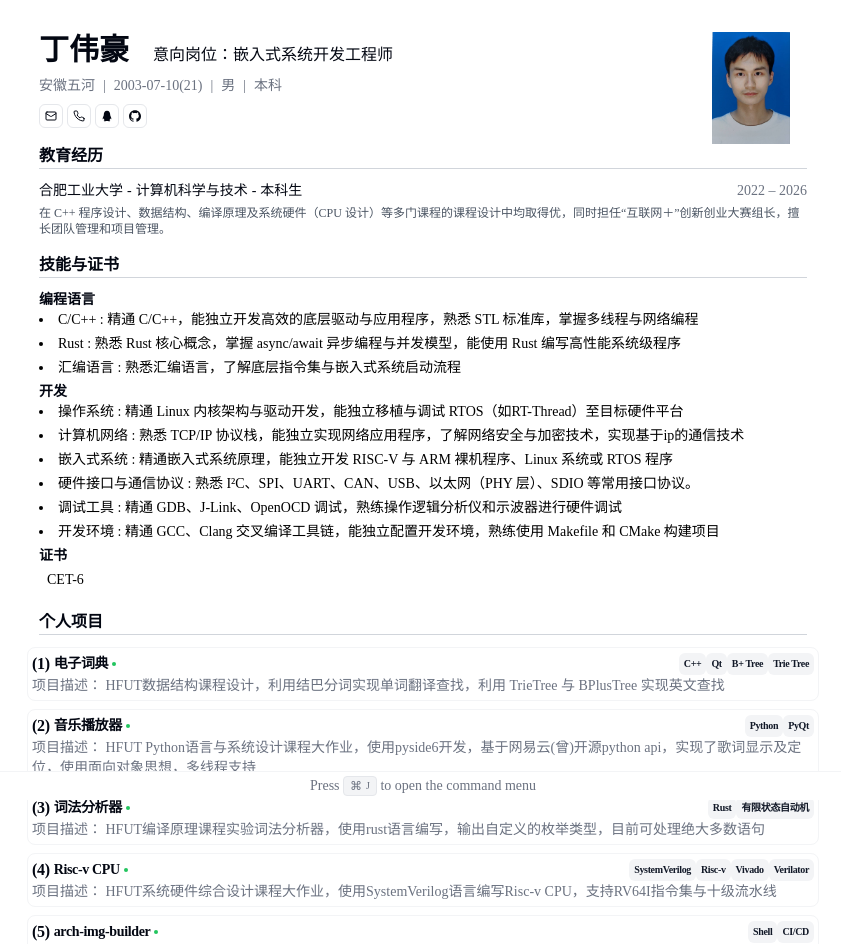
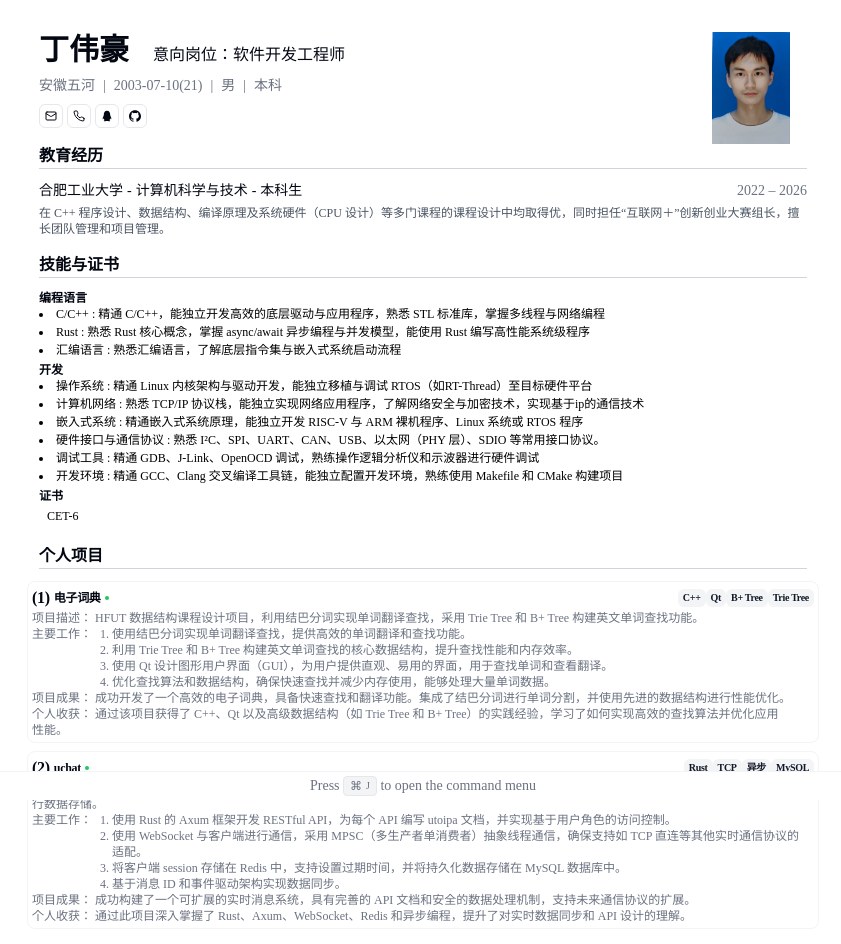
Before and after one commit to DingWH03/mycv, a Next.js app: page / in a window 1280 px wide. Shown: the top 944 px of the page, without its empty margins (217-1058 px from the left). Built offline with nearby package versions, Linux system fonts and the light colour scheme.

Commit message:
更新成软件开发工程师，精细项目，post to xinkailai

```diff
--- a/src/app/page-contents.tsx
+++ b/src/app/page-contents.tsx
@@ -192,8 +192,8 @@ export default function Page({ language }: PageProps) {
           <div className="mt-0 space-y-1">
             {data.skills.map((skillCategory, index) => (
               <div key={index}>
-                <h3 className="text-sm font-semibold">{skillCategory.category}</h3>
-                <ul className="list-disc list-inside text-sm font-light text-black space-y-1">
+                <h3 className="text-xs font-semibold">{skillCategory.category}</h3>
+                <ul className="list-disc list-inside text-xs font-light text-black space-y-0.5">
                   {skillCategory.items.map((skill, idx) => (
                     <li key={idx}>
                       {skill.name} {skill.level && `: ${skill.level}`}
@@ -206,7 +206,7 @@ export default function Page({ language }: PageProps) {
 
             {/* Certifications Section */}
             <div className="mt-0">
-              <h3 className="text-sm font-semibold">
+              <h3 className="text-xs font-semibold">
                 {language === 'zh' ? "证书" : "Certifications"}
               </h3>
               <div className="flex flex-wrap gap-2">
@@ -214,7 +214,7 @@ export default function Page({ language }: PageProps) {
                   <div key={index}>
                     <div className="flex flex-wrap gap-2">
                       <span
-                        className="px-2 py-1 text-sm font-medium text-black"
+                        className="px-2 py-1 text-xs font-medium text-black"
                         title={`${language === 'zh' ? "颁发机构：" : "Issuer:"} ${cert.issuer} (${cert.date})`}
                       >
                         {cert.name}
@@ -232,7 +232,7 @@ export default function Page({ language }: PageProps) {
           <h2 className="text-base font-bold border-b border-gray-300">
             {language === 'zh' ? '个人项目' : 'Personal Projects'}
           </h2>
-          <div className="-mx-3 grid grid-cols-1 gap-2 print:mx-0 print:gap-0 md:grid-cols-1 lg:grid-cols-1">
+          <div className="-mx-3 grid text-xs grid-cols-1 gap-2 print:mx-0 print:gap-0 md:grid-cols-1 lg:grid-cols-1">
             {data.projects.map((project, index) => {
               return (
                 <ProjectCard
@@ -241,6 +241,9 @@ export default function Page({ language }: PageProps) {
                   title={project.title}
                   description={project.description}
                   tags={project.techStack}
+                  personalGains={project.gains}
+                  mainTasks={project.tasks ? [...project.tasks] : undefined}
+                  achievements={project.achievements}
                   link={"link" in project ? project.link.href : undefined}
                   language={language}
                 />
--- a/src/components/project-card.tsx
+++ b/src/components/project-card.tsx
@@ -38,7 +38,7 @@ export function ProjectCard({
       <CardHeader>
         <div className="space-y-2">
           {/* 项目标题和序号 */}
-          <CardTitle className="text-sm flex justify-between items-center">
+          <CardTitle className="text-xs flex justify-between items-center">
             <div className="mr-1 text-base">({order})</div>
             {link ? (
               <a
@@ -73,46 +73,52 @@ export function ProjectCard({
         </div>
       </CardHeader>
 
-      <CardDescription className="font-mono tags-print text-sm hidden print:block">
+      <CardDescription className="font-mono tags-print text-xs hidden print:block">
         {/* 打印时链接部分显示 */}
-        <p>{language === 'zh' ? '项目链接：' : 'Link:'} <a
+        <div>{language === 'zh' ? '项目链接：' : 'Link:'} <a
           href={link}
           target="_blank"
           className="inline-flex items-center gap-1 hover:underline"
-              >{link}</a></p>
+        >{link}</a></div>
         {/* 打印时标签部分显示 */}
         <p>{language === 'zh' ? '应用技术：' : 'Tags:'} {tags.join("、")}</p>
       </CardDescription>
 
-      <CardContent className="mt-auto flex">
+      <CardContent className="mt-0 font-mono text-xs">
         {/* 项目描述 */}
-        {language === 'zh' ? '项目描述：' : 'Description:'} {description}
+        <div>{language === 'zh' ? '项目描述：' : 'Description:'} {description}</div>
+
         {/* 主要工作 */}
+        <div>
           {mainTasks.length > 0 && (
-          <>
-            <div className="font-mono text-xs">
+            <div className="font-mono flex items-start text-xs">
+              <div className="mt-0 mr-0 flex-shrink-0">
                 {language === 'zh' ? '主要工作：' : 'Tasks:'}
               </div>
-            <ul className="font-mono text-xs list-disc pl-5">
+              <ol className="list-decimal pl-5">
                 {renderMainTasks}
-            </ul>
-          </>
+              </ol>
+            </div>
           )}
+        </div>
 
         {/* 项目成果 */}
-        {achievements && (
-          <div className="font-mono text-xs mt-2">
+        <div>{achievements && (
+          <div className="font-mono text-xs mt-0">
             {language === 'zh' ? '项目成果：' : 'Achievements:'} {achievements}
           </div>
-        )}
+        )}</div>
 
         {/* 个人收获 */}
+        <div>
           {personalGains && (
-          <div className="font-mono text-xs mt-2">
+            <div className="font-mono text-xs mt-0">
               {language === 'zh' ? '个人收获：' : 'Gains:'} {personalGains}
             </div>
           )}
+        </div>
       </CardContent>
+
     </Card>
   );
 }
--- a/src/data/resume-data.tsx
+++ b/src/data/resume-data.tsx
@@ -34,7 +34,7 @@ export const RESUME_DATA = {
     "合肥工业大学计算机科学与技术专业学生，擅长C++、Rust、Python和Java编程，熟悉Linux系统。参与过计算机图形学实验室项目，有深度学习研究经验。热爱编程，积极乐观，注重实践和动手能力的提升。",
   avatarUrl: "/images/avatar.jpg",
   personalWebsiteUrl: "https://me.cxhao.top",
-  target: "嵌入式系统开发工程师",
+  target: "软件开发工程师",
   contact: {
     email: "DingVero@outlook.com",
     tel: "+8615556183656",
@@ -134,84 +134,49 @@ export const RESUME_DATA = {
         "C++",
         "Qt",
         "B+ Tree",
-        "Trie Tree",
+        "Trie Tree"
       ],
-      description: "HFUT数据结构课程设计，利用结巴分词实现单词翻译查找，利用 TrieTree 与 BPlusTree 实现英文查找",
+      description: "HFUT 数据结构课程设计项目，利用结巴分词实现单词翻译查找，采用 Trie Tree 和 B+ Tree 构建英文单词查找功能。",
+      tasks: [
+        "使用结巴分词实现单词翻译查找，提供高效的单词翻译和查找功能。",
+        "利用 Trie Tree 和 B+ Tree 构建英文单词查找的核心数据结构，提升查找性能和内存效率。",
+        "使用 Qt 设计图形用户界面（GUI），为用户提供直观、易用的界面，用于查找单词和查看翻译。",
+        "优化查找算法和数据结构，确保快速查找并减少内存使用，能够处理大量单词数据。"
+      ],
+      achievements: "成功开发了一个高效的电子词典，具备快速查找和翻译功能。集成了结巴分词进行单词分割，并使用先进的数据结构进行性能优化。",
+      gains: "通过该项目获得了 C++、Qt 以及高级数据结构（如 Trie Tree 和 B+ Tree）的实践经验，学习了如何实现高效的查找算法并优化应用性能。",
       logo: ConsultlyLogo,
       link: {
         label: "Qt-E-dict",
         href: "https://github.com/DingWH03/Qt-E-dict",
       },
     },
-    {
-      title: "音乐播放器",
-      techStack: [
-        "Python",
-        "PyQt",
-      ],
-      description: "HFUT Python语言与系统设计课程大作业，使用pyside6开发，基于网易云(曾)开源python api，实现了歌词显示及定位，使用面向对象思想，多线程支持",
-      logo: ConsultlyLogo,
-      link: {
-        label: "Xiximusic",
-        href: "https://github.com/DingWH03/Xiximusic",
-      },
-    },
-    {
-      title: "词法分析器",
-      techStack: [
-        "Rust",
-        "有限状态自动机",
-      ],
-      description: "HFUT编译原理课程实验词法分析器，使用rust语言编写，输出自定义的枚举类型，目前可处理绝大多数语句",
-      logo: ConsultlyLogo,
-      link: {
-        label: "Lexer",
-        href: "https://github.com/DingWH03/lexer",
-      },
-    },
-    {
-      title: "Risc-v CPU",
-      techStack: [
-        "SystemVerilog",
-        "Risc-v",
-        "Vivado",
-        "Verilator",
-      ],
-      description: "HFUT系统硬件综合设计课程大作业，使用SystemVerilog语言编写Risc-v CPU，支持RV64I指令集与十级流水线",
-      logo: ConsultlyLogo,
-      link: {
-        label: "RVCPU",
-        href: "https://github.com/DingWH03/RVCPU",
-      },
-    },
-    {
-      title: "arch-img-builder",
-      techStack: [
-        "Shell",
-        "CI/CD",
-      ],
-      description: "自动化构建Arch Linux镜像的工具，使用Shell脚本和CI/CD流程，自动编译kernel、uboot、opensbi与rootfs，生成可用于烧录的镜像文件",
-      logo: ConsultlyLogo,
-      link: {
-        label: "arch-img-builder",
-        href: "https://github.com/DingWH03/arch-img-builder",
-      },
-    },
+
+
     {
       title: "uchat",
       techStack: [
-        "rust",
-        "tcp",
-        "async",
-        "mysql"
+        "Rust",
+        "TCP",
+        "异步",
+        "MySQL"
       ],
-      description: "基于rust的聊天应用，使用TCP协议实现客户端与服务器端的通信，支持异步处理和MySQL数据库存储",
+      description: "Uchat 是一个基于 Rust 构建的实时通信应用，采用 TCP 协议实现客户端与服务器之间的通信，支持异步处理，并使用 MySQL 数据库进行数据存储。",
+      tasks: [
+        "使用 Rust 的 Axum 框架开发 RESTful API，为每个 API 编写 utoipa 文档，并实现基于用户角色的访问控制。",
+        "使用 WebSocket 与客户端进行通信，采用 MPSC（多生产者单消费者）抽象线程通信，确保支持如 TCP 直连等其他实时通信协议的适配。",
+        "将客户端 session 存储在 Redis 中，支持设置过期时间，并将持久化数据存储在 MySQL 数据库中。",
+        "基于消息 ID 和事件驱动架构实现数据同步。"
+      ],
+      achievements: "成功构建了一个可扩展的实时消息系统，具有完善的 API 文档和安全的数据处理机制，支持未来通信协议的扩展。",
+      gains: "通过此项目深入掌握了 Rust、Axum、WebSocket、Redis 和异步编程，提升了对实时数据同步和 API 设计的理解。",
       logo: ConsultlyLogo,
       link: {
         label: "uchat",
         href: "https://github.com/DingWH03/uchat",
       },
-    },
+    }
+
   ],
 } as const;
 
@@ -327,69 +292,25 @@ export const RESUME_DATA_en = {
         "C++",
         "Qt",
         "B+ Tree",
-        "Trie Tree",
+        "Trie Tree"
       ],
-      description: "HFUT Data Structure Course Design. Implemented word translation lookup using Jieba segmentation, and English word search using TrieTree and BPlusTree.",
+      description: "HFUT Data Structures course project. Implemented word translation and lookup using Jieba word segmentation, and built English word search functionality using Trie Tree and B+ Tree.",
+      tasks: [
+        "Implemented word translation lookup using Jieba word segmentation, enabling efficient translation and search for individual words.",
+        "Developed the core data structures for English word search using Trie Tree and B+ Tree, improving lookup performance and memory efficiency.",
+        "Designed the graphical user interface (GUI) using Qt to provide an intuitive and user-friendly interface for users to search words and view translations.",
+        "Optimized search algorithms and data structures for fast lookup and minimal memory usage, handling a large number of words."
+      ],
+      achievements: "Successfully developed an efficient electronic dictionary with fast search and translation capabilities. Integrated Jieba for word segmentation and utilized advanced data structures for performance optimization.",
+      gains: "Gained practical experience with C++, Qt, and advanced data structures such as Trie Tree and B+ Tree. Learned how to implement efficient search algorithms and improve application performance.",
       logo: ConsultlyLogo,
       link: {
         label: "Qt-E-dict",
         href: "https://github.com/DingWH03/Qt-E-dict",
       },
     },
-    {
-      title: "Music Player",
-      techStack: [
-        "Python",
-        "PyQt",
-      ],
-      description: "HFUT Python Language and System Design Course Project. Developed using PySide6, based on NetEase Cloud's (formerly) open-source Python API. Implemented lyric display and positioning, utilizing object-oriented programming and multithreading support.",
-      logo: ConsultlyLogo,
-      link: {
-        label: "Xiximusic",
-        href: "https://github.com/DingWH03/Xiximusic",
-      },
-    },
-    {
-      title: "Lexical Analyzer",
-      techStack: [
-        "Rust",
-        "Finite State Automaton",
-      ],
-      description: "HFUT Compiler Principles Course Experiment. A lexical analyzer written in Rust, outputting custom enum types. Currently capable of processing most statements.",
-      logo: ConsultlyLogo,
-      link: {
-        label: "Lexer",
-        href: "https://github.com/DingWH03/lexer",
-      },
-    },
-    {
-      title: "Risc-v CPU",
-      techStack: [
-        "SystemVerilog",
-        "Risc-v",
-        "Vivado",
-        "Verilator",
-      ],
-      description: "HFUT System Hardware Comprehensive Design Course Project. A Risc-v CPU written in SystemVerilog, supporting the RV64I instruction set and ten-stage pipelining.",
-      logo: ConsultlyLogo,
-      link: {
-        label: "RVCPU",
-        href: "https://github.com/DingWH03/RVCPU",
-      },
-    },
-    {
-  title: "arch-img-builder",
-  techStack: [
-    "Shell",
-    "CI/CD"
-  ],
-  description: "An automated Arch Linux image builder that uses Shell scripts and CI/CD pipelines to compile the kernel, U-Boot, OpenSBI, and rootfs, and generates flashable image files.",
-  logo: ConsultlyLogo,
-  link: {
-    label: "arch-img-builder",
-    href: "https://github.com/DingWH03/arch-img-builder"
-  }
-},
+
+
     {
       title: "uchat",
       techStack: [
@@ -398,12 +319,21 @@ export const RESUME_DATA_en = {
         "Async",
         "MySQL"
       ],
-  description: "A chat application built with Rust, using the TCP protocol for client-server communication. It supports asynchronous processing and stores data in a MySQL database.",
+      description: "Uchat is a real-time communication application built with Rust. It uses the TCP protocol to establish communication between the client and server, supports asynchronous processing, and stores data in MySQL databases.",
+      tasks: [
+        "Developed RESTful APIs using the Rust Axum framework, created documentation for each API with utoipa, and implemented user role-based access control.",
+        "Utilized WebSocket for communication with clients, abstracted thread communication using MPSC (Multi-Producer, Single-Consumer), and ensured flexibility to adapt to other real-time communication protocols such as direct TCP connections.",
+        "Implemented session storage in Redis with configurable expiration times, and stored persistent data in MySQL databases.",
+        "Synchronized data based on message IDs and an event-driven architecture."
+      ],
+      achievements: "Successfully built a scalable real-time messaging system with robust API documentation and secure data handling. Enabled easy extension for future communication protocols.",
+      gains: "Gained hands-on experience with Rust, Axum, WebSocket, Redis, and asynchronous programming. Enhanced understanding of real-time data synchronization and API design.",
       logo: ConsultlyLogo,
       link: {
         label: "uchat",
-    href: "https://github.com/DingWH03/uchat"
+        href: "https://github.com/DingWH03/uchat",
+      },
     }
-}
+
   ],
 } as const;
```
Lines whose indentation alone changed are shown as unchanged.
